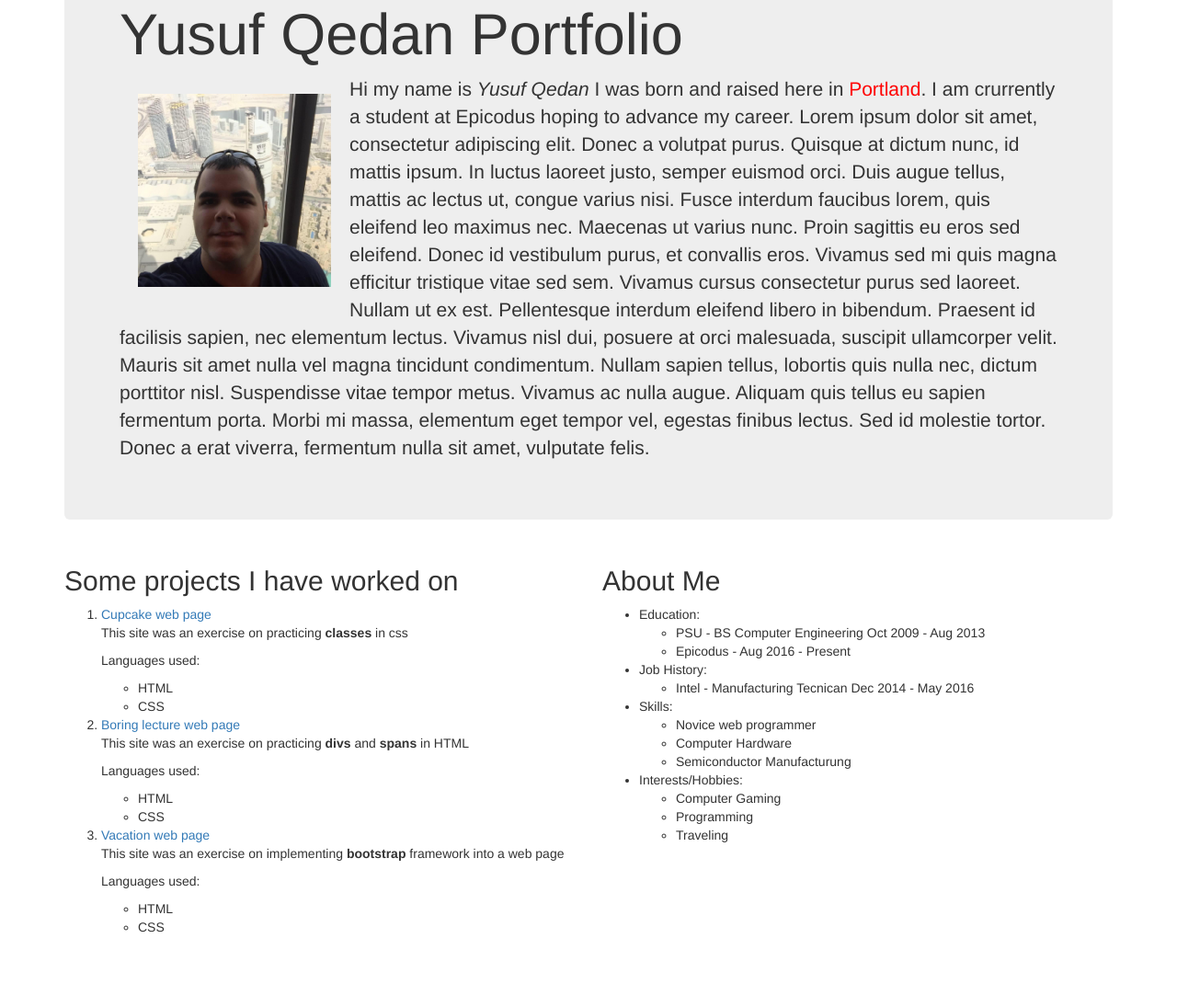
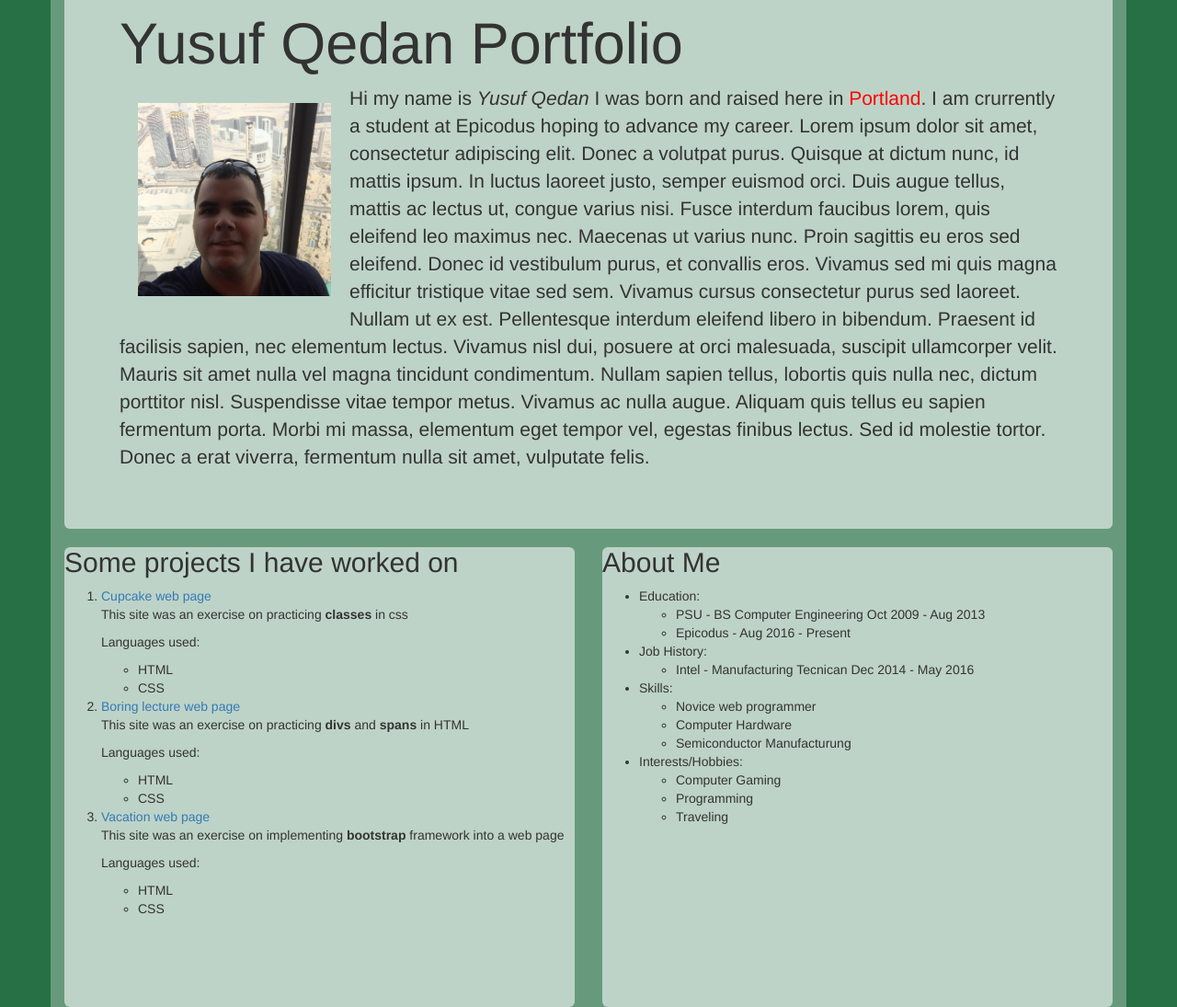
Before and after one commit to yqedan/portfolio, a plain HTML site: page index.html in a window 1280 px wide. Shown: the part 65-1160 px from the top of the page at 92% size. Before the commit the page ends 1093 px from the top, so only its background shows below. Drawn offline with Linux system fonts and the light colour scheme.

Commit message:
add color to page and formatting

```diff
--- a/css/my-styles.css
+++ b/css/my-styles.css
@@ -16,3 +16,20 @@ p{
 #portland{
   color: red;
 }
+#col{
+  background-color: #bed3c7;
+  height: 500px;
+  border-radius: 6px;
+}
+
+.container{
+  background-color: #679a7c;
+}
+body{
+  background-color: #276f45;
+}
+.jumbotron{
+  background-color: #bed3c7;
+  margin-bottom: 0px;
+  margin-top: 10px;
+}
--- a/index.html
+++ b/index.html
@@ -13,7 +13,7 @@
         <p>Hi my name is <em>Yusuf Qedan</em> I was born and raised here in <span id="portland"> Portland</span>. I am crurrently a student at Epicodus hoping to advance my career. Lorem ipsum dolor sit amet, consectetur adipiscing elit. Donec a volutpat purus. Quisque at dictum nunc, id mattis ipsum. In luctus laoreet justo, semper euismod orci. Duis augue tellus, mattis ac lectus ut, congue varius nisi. Fusce interdum faucibus lorem, quis eleifend leo maximus nec. Maecenas ut varius nunc. Proin sagittis eu eros sed eleifend. Donec id vestibulum purus, et convallis eros. Vivamus sed mi quis magna efficitur tristique vitae sed sem. Vivamus cursus consectetur purus sed laoreet. Nullam ut ex est. Pellentesque interdum eleifend libero in bibendum. Praesent id facilisis sapien, nec elementum lectus. Vivamus nisl dui, posuere at orci malesuada, suscipit ullamcorper velit. Mauris sit amet nulla vel magna tincidunt condimentum. Nullam sapien tellus, lobortis quis nulla nec, dictum porttitor nisl. Suspendisse vitae tempor metus. Vivamus ac nulla augue. Aliquam quis tellus eu sapien fermentum porta. Morbi mi massa, elementum eget tempor vel, egestas finibus lectus. Sed id molestie tortor. Donec a erat viverra, fermentum nulla sit amet, vulputate felis. </p>
       </div>
       <div class="row">
-        <div class="col-md-6">
+        <div class="col-md-6"><div id="col">
           <h2>Some projects I have worked on</h2>
           <ol>
             <li><a href="https://github.com/yqedan/cupcake">Cupcake web page</a><p>This site was an exercise on practicing <strong>classes</strong> in css</p><p>Languages used:</</p><ul><li>HTML</li><li>CSS</li></ul></li>
@@ -21,7 +21,8 @@
             <li><a href="https://github.com/yqedan/vacation">Vacation web page</a><p>This site was an exercise on implementing <strong>bootstrap</strong> framework into a web page</p><p>Languages used:</p><ul><li>HTML</li><li>CSS</li></ul></li>
           </ol>
         </div>
-        <div class="col-md-6">
+        </div>
+        <div class="col-md-6"><div id="col">
           <h2>About Me</h2>
           <ul>
             <li>Education:
@@ -50,7 +51,7 @@
               </ul>
             </li>
           </ul>
-        </div>
+        </div></div>
       </div>
     </div>
   </body>
```
